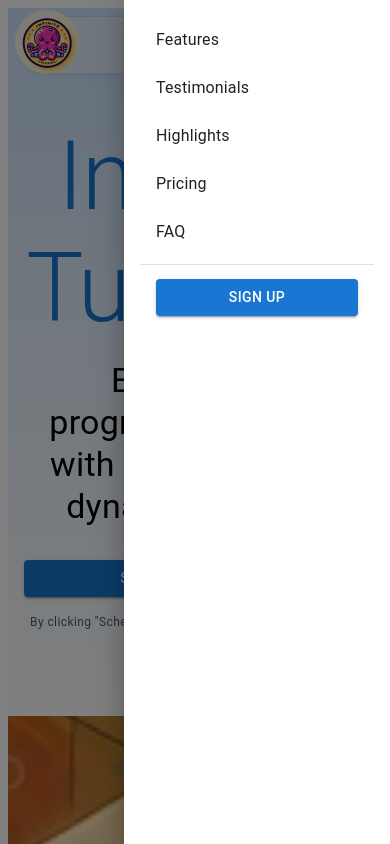
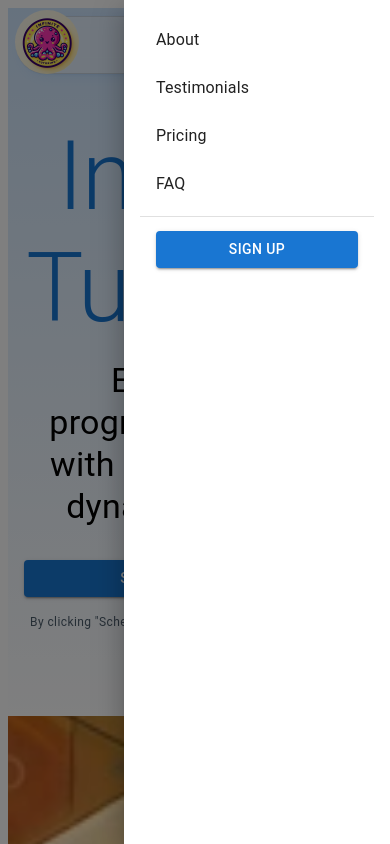
Before and after one commit to Kumoko8/Infinite-Tutoring-Business, a React (Vite) app: page / in a window 390 px wide. Both pictures are taken after a click on the button 341 px from the left and 45 px from the top of the page. Shown: the top 844 px of the page. Built offline with nearby package versions, Linux system fonts and the light colour scheme; the HTML template or start-up script is replaced by a standard one.

Commit message:
deleted highlight section in mobile nav, testing scrolling for mobile

```diff
--- a/src/components/Features.jsx
+++ b/src/components/Features.jsx
@@ -54,10 +54,10 @@ export default function Features() {
     const selectedFeature = items[selectedItemIndex];
 
     return (
-        <Container id="features" sx={{ py: { xs: 8, sm: 16 } }}>
+        <Container  sx={{ py: { xs: 8, sm: 16 } }}>
             <Grid container spacing={6}>
                 <Grid item xs={12} md={6}>
-                    <div>
+                    <div id="features">
                         <Typography component="h2" variant="h4" color="text.primary">
                             Who We Are
                         </Typography>
--- a/src/components/NavBar.jsx
+++ b/src/components/NavBar.jsx
@@ -179,13 +179,10 @@ function AppAppBar() {
 
                   </Box>
                   <MenuItem onClick={() => scrollToSection('features')}>
-                    Features
+                    About
                   </MenuItem>
                   <MenuItem onClick={() => scrollToSection('testimonials')}>
                     Testimonials
-                  </MenuItem>
-                  <MenuItem onClick={() => scrollToSection('highlights')}>
-                    Highlights
                   </MenuItem>
                   <MenuItem onClick={() => scrollToSection('pricing')}>
                     Pricing
--- a/src/components/Pricing.jsx
+++ b/src/components/Pricing.jsx
@@ -25,8 +25,8 @@ const pricingOptions = [
 
 export default function Pricing() {
     return (
-        <Container id="pricing" sx={{ py: { xs: 8, sm: 16 } }}>
-            <Typography component="h2" variant="h4" color="text.primary" align="center" gutterBottom>
+        <Container  sx={{ py: { xs: 8, sm: 16 } }}>
+            <Typography id="pricing" component="h2" variant="h4" color="text.primary" align="center" gutterBottom>
                 Pricing
             </Typography>
             <Typography variant="body1" color="text.secondary" align="center" sx={{ mb: { xs: 2, sm: 4 } }}>
--- a/src/components/Testimonials.jsx
+++ b/src/components/Testimonials.jsx
@@ -48,10 +48,10 @@ export default function Testimonials() {
     const selectedTestimonial = testimonials[selectedTestimonialIndex];
 
     return (
-        <Container id="testimonials" sx={{ py: { xs: 8, sm: 16 } }}>
+        <Container  sx={{ py: { xs: 8, sm: 16 } }}>
             <Grid container spacing={6}>
                 <Grid item xs={12} md={12}>
-                    <div>
+                    <div id="testimonials">
                         <Typography component="h2" variant="h4" color="text.primary">
                             Testimonials
                         </Typography>
```
